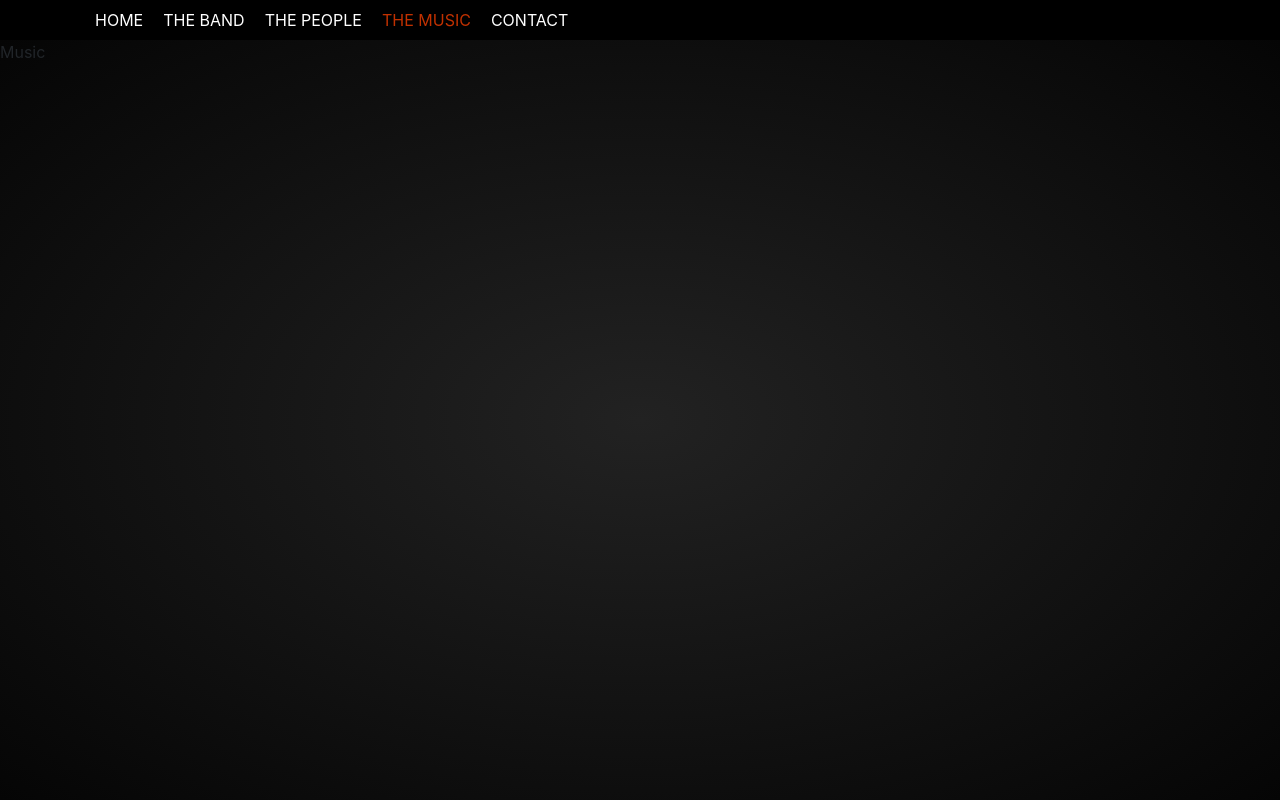
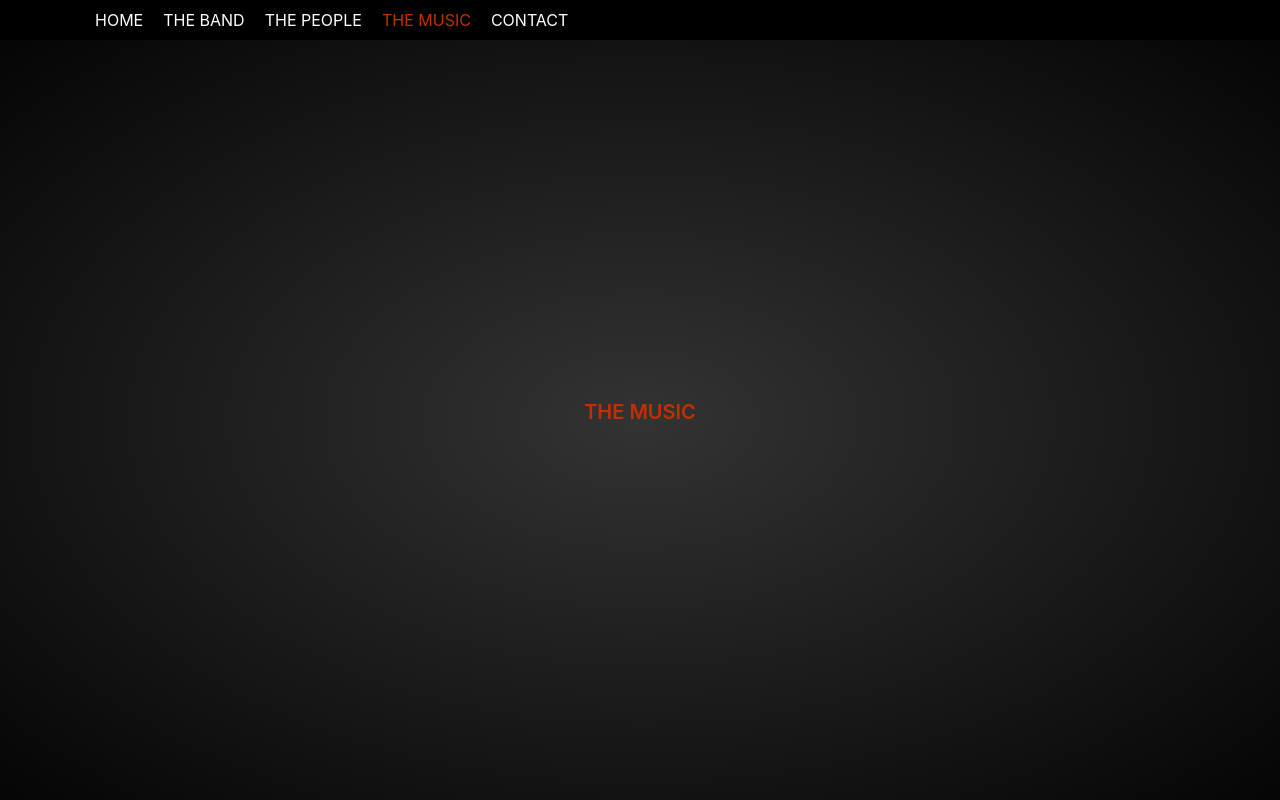
Before and after one commit to joakimekroos/thehawkans, a React (Create React App) app: page /music in a window 1280 px wide. Built offline with nearby package versions, Linux system fonts and the light colour scheme.

Commit message:
Make page placeholders more visible

```diff
--- a/src/components/content/Band.js
+++ b/src/components/content/Band.js
@@ -1,9 +1,15 @@
 import React from 'react'
+import { Container } from 'reactstrap';
 
 const Band = () =>{
   return(
     <div className="thehawkans-content">
-      Band
+      <Container>
+        <p
+          className="slogan">
+          The band
+        </p>
+      </Container>
     </div>
   )
 }
--- a/src/components/content/Contact.js
+++ b/src/components/content/Contact.js
@@ -1,9 +1,15 @@
 import React from 'react'
+import { Container } from 'reactstrap';
 
 const Contact = () =>{
   return(
     <div className="thehawkans-content">
-      Contact
+      <Container>
+        <p
+          className="slogan">
+          Get in touch
+        </p>
+      </Container>
     </div>
   )
 }
--- a/src/components/content/Music.js
+++ b/src/components/content/Music.js
@@ -1,9 +1,15 @@
 import React from 'react'
+import { Container } from 'reactstrap';
 
 const Music = () =>{
   return(
     <div className="thehawkans-content">
-      Music
+      <Container>
+        <p
+          className="slogan">
+          The Music
+        </p>
+      </Container>
     </div>
   )
 }
--- a/src/components/content/People.js
+++ b/src/components/content/People.js
@@ -1,9 +1,15 @@
 import React from 'react'
+import { Container } from 'reactstrap';
 
 const People = () =>{
   return(
     <div className="thehawkans-content">
-      People
+      <Container>
+        <p
+          className="slogan">
+          The people
+        </p>
+      </Container>
     </div>
   )
 }
--- a/src/css/thehawkans.css
+++ b/src/css/thehawkans.css
@@ -54,13 +54,12 @@ div.thehawkans-menu nav.navbar li a.active:hover{
 /* pages */
 div.thehawkans-content{
   flex: 1;
-  /* Permalink - use to edit and share this gradient: http://colorzilla.com/gradient-editor/#151515+0,050505+100 */
-  /* Permalink - use to edit and share this gradient: http://colorzilla.com/gradient-editor/#222222+0,050505+100 */
-  background: rgb(34,34,34); /* Old browsers */
-  background: -moz-radial-gradient(center, ellipse cover, rgba(34,34,34,1) 0%, rgba(5,5,5,1) 100%); /* FF3.6-15 */
-  background: -webkit-radial-gradient(center, ellipse cover, rgba(34,34,34,1) 0%,rgba(5,5,5,1) 100%); /* Chrome10-25,Safari5.1-6 */
-  background: radial-gradient(ellipse at center, rgba(34,34,34,1) 0%,rgba(5,5,5,1) 100%); /* W3C, IE10+, FF16+, Chrome26+, Opera12+, Safari7+ */
-  filter: progid:DXImageTransform.Microsoft.gradient( startColorstr='#222222', endColorstr='#050505',GradientType=1 ); /* IE6-9 fallback on horizontal gradient */
+  /* Permalink - use to edit and share this gradient: http://colorzilla.com/gradient-editor/#333333+0,050505+100 */
+  background: rgb(51,51,51); /* Old browsers */
+  background: -moz-radial-gradient(center, ellipse cover, rgba(51,51,51,1) 0%, rgba(5,5,5,1) 100%); /* FF3.6-15 */
+  background: -webkit-radial-gradient(center, ellipse cover, rgba(51,51,51,1) 0%,rgba(5,5,5,1) 100%); /* Chrome10-25,Safari5.1-6 */
+  background: radial-gradient(ellipse at center, rgba(51,51,51,1) 0%,rgba(5,5,5,1) 100%); /* W3C, IE10+, FF16+, Chrome26+, Opera12+, Safari7+ */
+  filter: progid:DXImageTransform.Microsoft.gradient( startColorstr='#333333', endColorstr='#050505',GradientType=1 ); /* IE6-9 fallback on horizontal gradient */
 }
 
 div.thehawkans-content > div.container{
```
